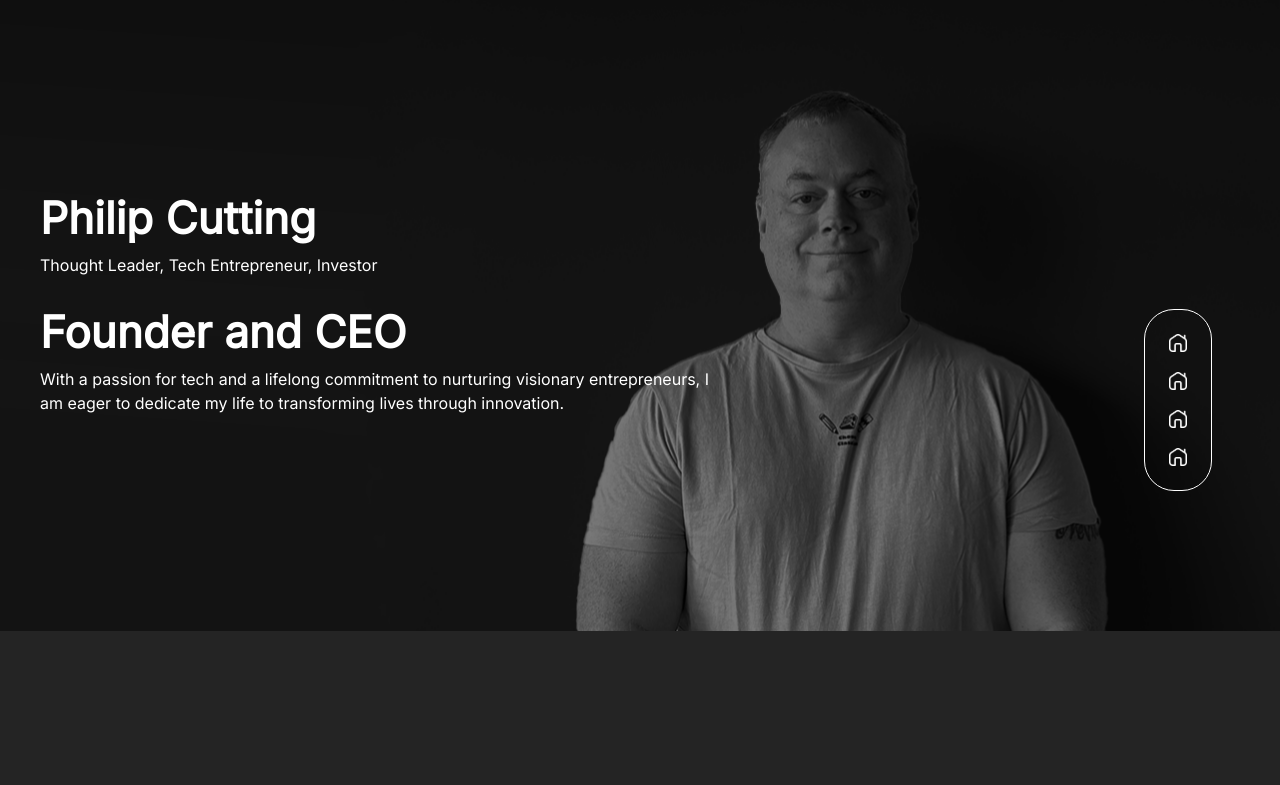
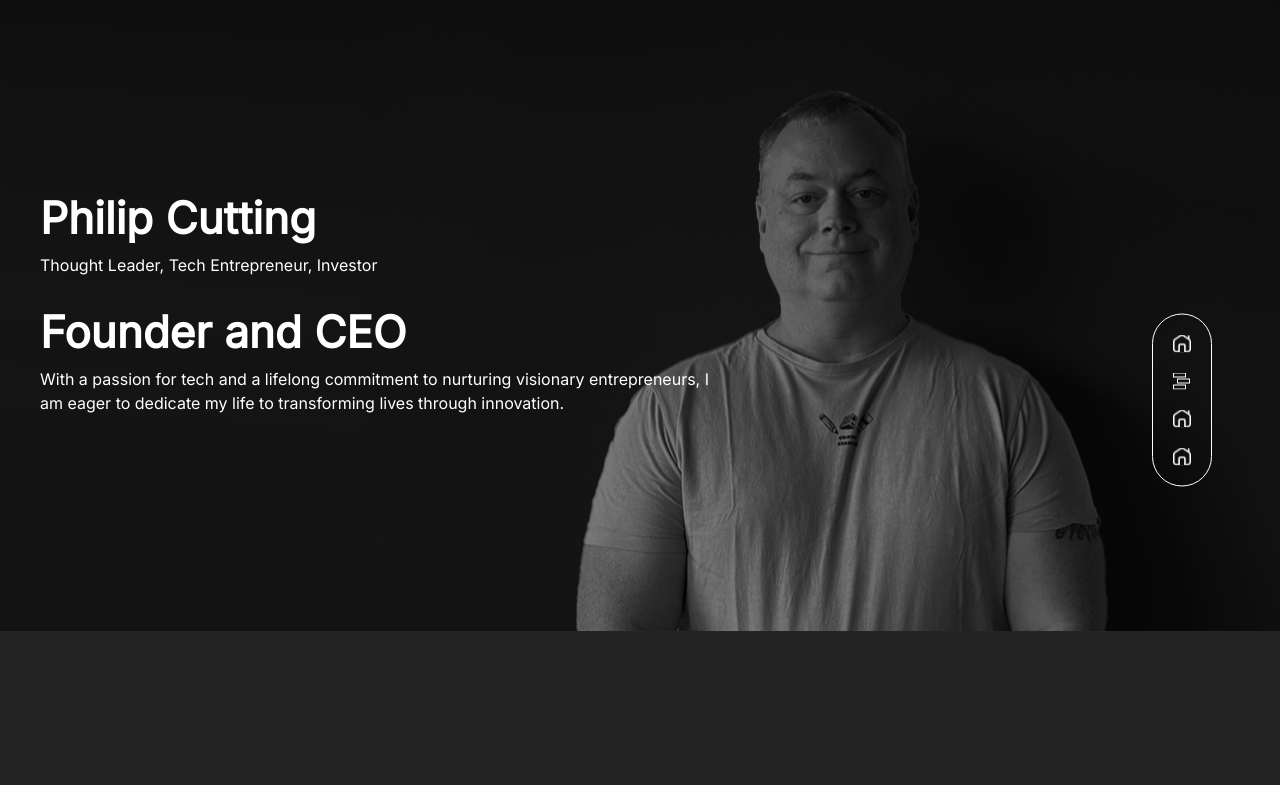
Before and after one commit to Ahtisham8952/portfolio, a Next.js app: page / in a window 1280 px wide. Shown: the top 785 px of the page. Built offline with nearby package versions, Linux system fonts and the light colour scheme.

Commit message:
animation added

```diff
--- a/src/components/app/Profolio-Main/BlogSection.jsx
+++ b/src/components/app/Profolio-Main/BlogSection.jsx
@@ -1,7 +1,8 @@
 import { Box, Button, Flex, Grid, Text, Image } from "@chakra-ui/react";
-import React from "react";
 
-const BlogSection = () => {
+import React, { forwardRef } from 'react';
+import { useSpring, animated } from 'react-spring';
+const BlogSection = forwardRef((props, ref) => {
   const Services = [
     {
       Image: "./blogpostimg.png",
@@ -25,8 +26,15 @@ const BlogSection = () => {
           "In the last five years, one thing has become quite clear: for Pakistan to maintain high sustainable growth, it needs dollars, especially through exports. That’s where the IT sector has stood out: without much governmental support,",
       },
   ];
+  const animationProps = useSpring({
+    opacity: 1,
+    transform: 'translateY(0)',
+    from: { opacity: 0, transform: 'translateY(50px)' },
+    delay: 400, // Adjust delay as needed
+  });
   return (
-    <Box bg="#242424" py={{ base: "100px", lg: "147px" }}>
+    <animated.div style={animationProps}>
+    <Box bg="#242424" py={{ base: "100px", lg: "147px" }} ref={ref}>
       <Box mx="auto" maxW={"1566px"} w="100%" px="40px">
         <Box >
           <Text
@@ -126,7 +134,8 @@ py="60px"
 
       </Box>
     </Box>
+    </animated.div>
   );
-};
+})
 
 export default BlogSection;
--- a/src/components/app/Profolio-Main/Index.jsx
+++ b/src/components/app/Profolio-Main/Index.jsx
@@ -32,7 +32,7 @@ export const Philipfolio = () => {
         right="68px"
         position="fixed"
         transform="translateY(-50%)"
-        p="24px"
+        p="20px"
         top="50%"
         display="flex"
         flexDirection="column"
@@ -40,11 +40,11 @@ export const Philipfolio = () => {
         <Box onClick={() => scrollToRef(servicesRef)}>
           <Image src="/sidebaricon1.svg" />
         </Box>
-        <Box onClick={() => scrollToRef(projectsRef)}>
-          <Image src="/sidebaricon1.svg" />
+        <Box onClick={() => scrollToRef(servicesRef)}>
+          <Image src="/mainservice.svg" />
         </Box>
         <Box onClick={() => scrollToRef(blogRef)}>
-          <Image src="/sidebaricon1.svg" />
+          <Image src="./sidebaricon1.svg" />
         </Box>
         <Box onClick={() => scrollToRef(featuredVideosRef)}>
           <Image src="/sidebaricon1.svg" />
```
Also changed, not shown: public/mainservice.svg (added).
